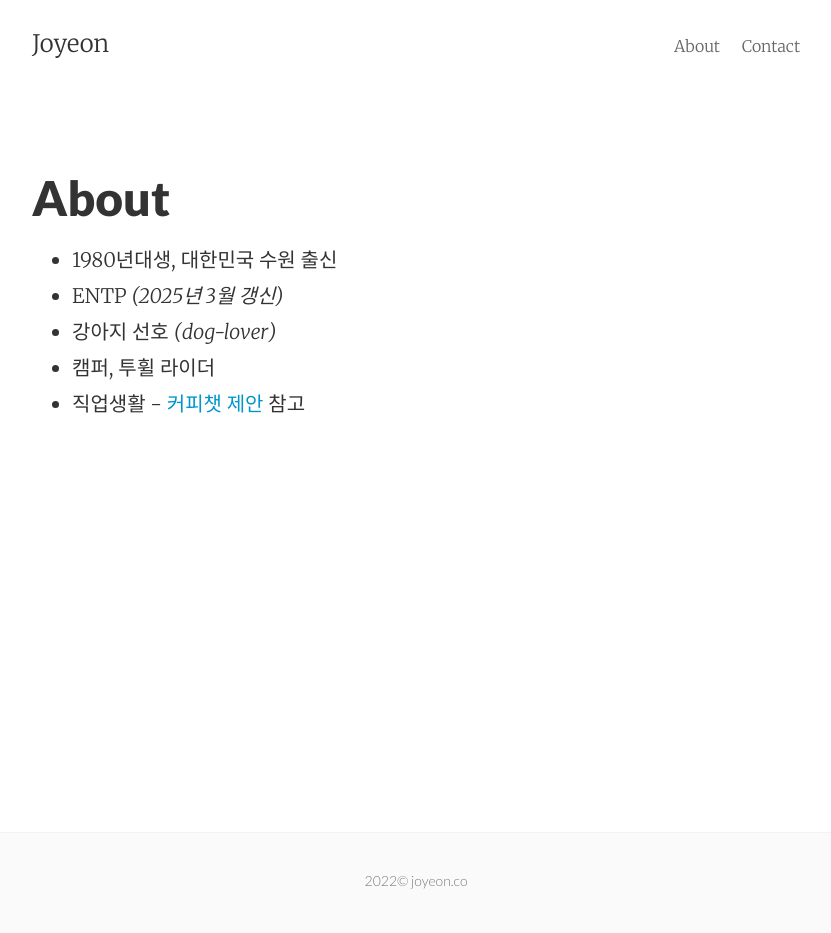
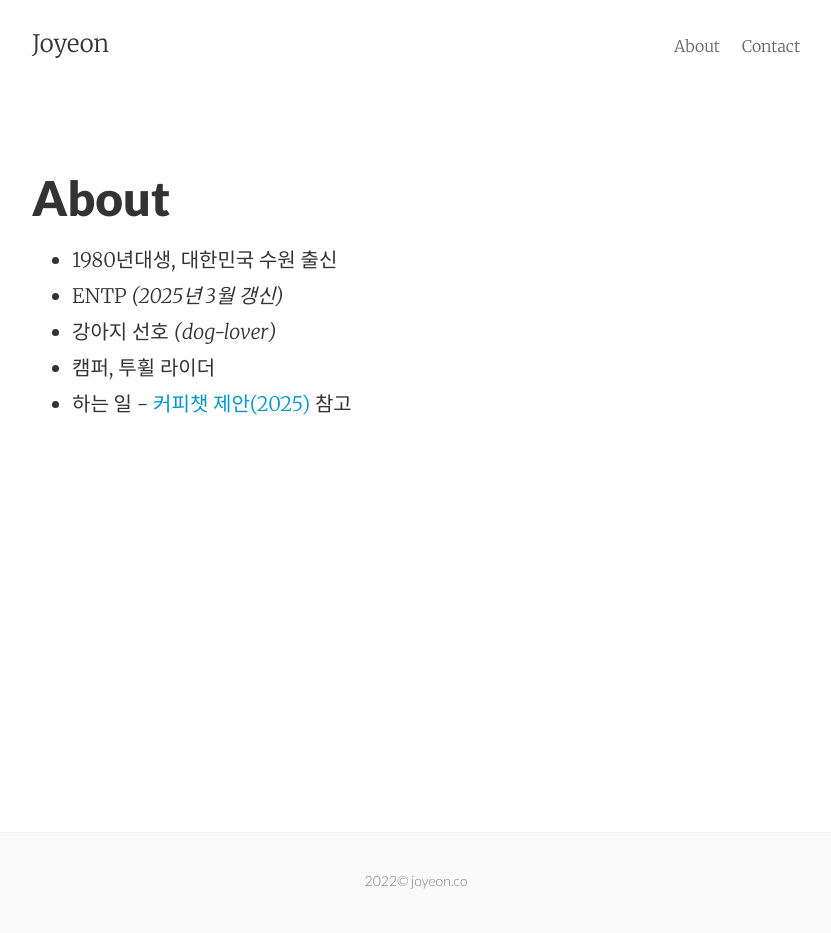
Before and after one commit to joyeon/joyeon.github.io, a Jekyll site: the page built from about.md, in a window 1280 px wide. Shown: the whole page, without its empty margins (224-1055 px from the left). Built offline with Jekyll 4.4.1, drawn with Linux system fonts in a browser that asks for light colours.

Commit message:
Update about.md

```diff
--- a/about.md
+++ b/about.md
@@ -8,4 +8,4 @@ permalink: /about/
 * ENTP *(2025년 3월 갱신)*
 * 강아지 선호 *(dog-lover)*
 * 캠퍼, 투휠 라이더
-* 직업생활 - [커피챗 제안](https://joyeon.co/2024/06/18/coffee-chat-proposal.html) 참고
+* 하는 일 - [커피챗 제안(2025)](https://joyeon.co/2024/06/18/coffee-chat-proposal.html) 참고
```
